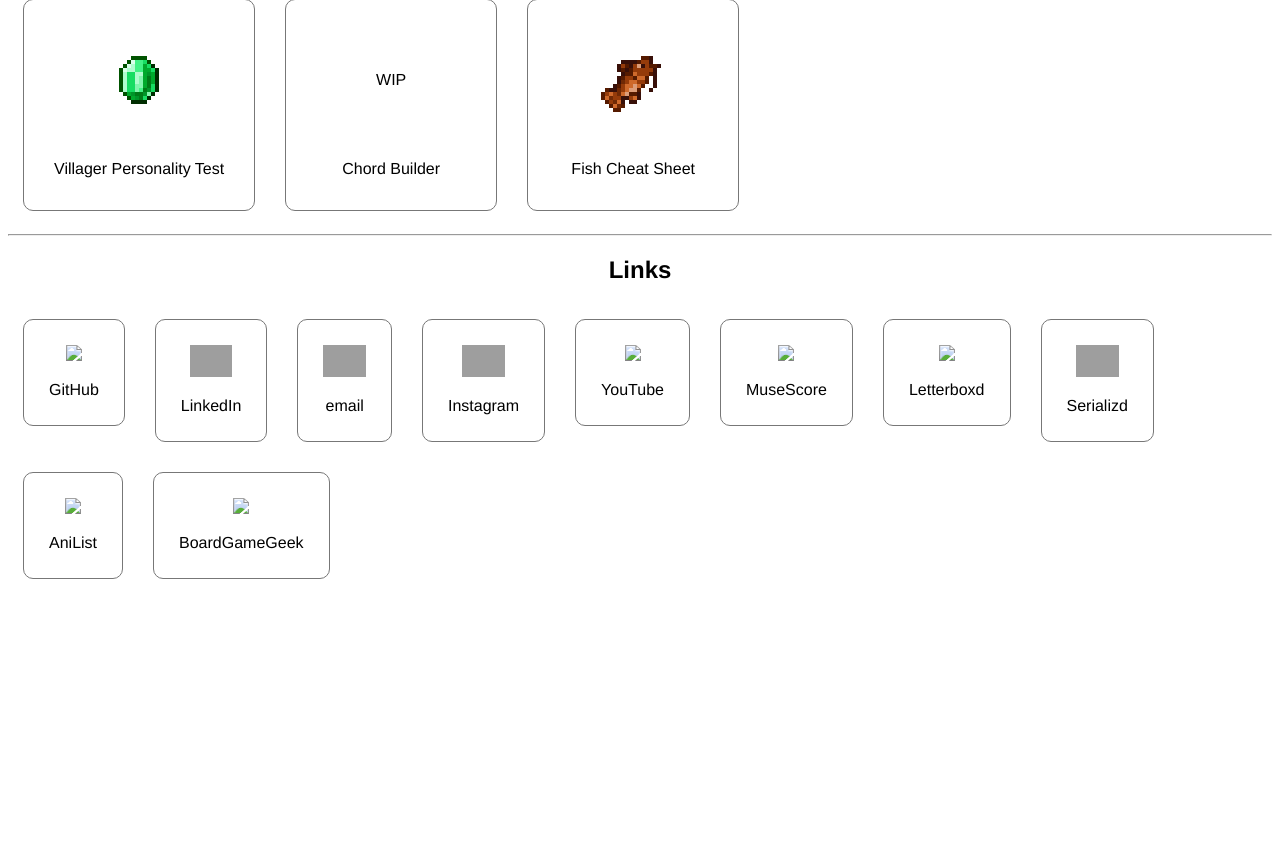
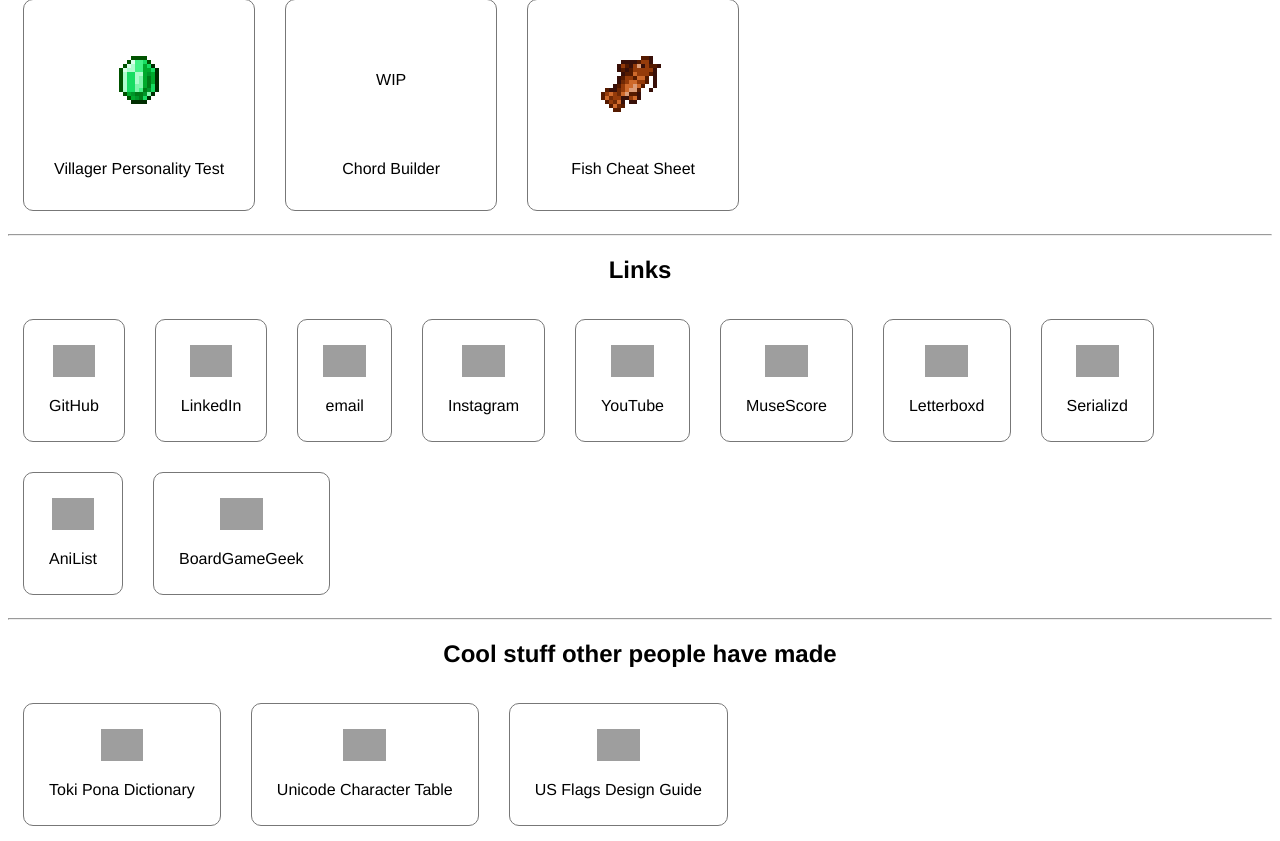
Before and after one commit to idculver27/idculver.net, a PHP site: page / in a window 1280 px wide. Shown: the part 437-1278 px from the top of the page. Before the commit the page ends 1016 px from the top, so only its background shows below. Run offline with PHP 8.4, Linux system fonts and the light colour scheme; grey boxes are pictures that could not be loaded.

Commit message:
Add cool stuff section and change externals icons to use icon.horse API

```diff
--- a/index.html
+++ b/index.html
@@ -1,5 +1,6 @@
 <!DOCTYPE html>
 <html lang="en-US">
+
 <head>
 	<meta charset="UTF-8">
 	<meta name="viewport" content="width=device-width, initial-scale=1.0">
@@ -8,6 +9,7 @@
 	<link rel="stylesheet" href="styles/index.css">
 	<script src="src/index.js" type="module"></script>
 </head>
+
 <body>
 	<div class="main">
 		<div id="isaacDiv">
@@ -34,7 +36,7 @@
 		<hr>
 		<h2>Pages</h2>
 		<div class="pages">
-            <a class="tile" href="icsflags.html" >
+			<a class="tile" href="icsflags.html">
 				<div class="thumb">
 					<img src="images/ICSflags.svg">
 				</div>
@@ -77,51 +79,69 @@
 				<p>Fish Cheat Sheet</p>
 			</a>
 		</div>
-        <br style="clear: left;">
+		<br class="clearfloat">
 		<hr>
 		<h2>Links</h2>
 		<div class="links">
 			<a class="tinytile" href="https://github.com/idculver27">
-                <img class="icon" src="https://github.githubassets.com/favicons/favicon.svg"> <!--fix color-->
+				<img class="icon" src="https://icon.horse/icon/github.com">
 				<p>GitHub</p>
 			</a>
 			<a class="tinytile" href="https://www.linkedin.com/in/idculver/">
-                <img class="icon" src="https://static.licdn.com/aero-v1/sc/h/al2o9zrvru7aqj8e1x2rzsrca">
+				<img class="icon" src="https://icon.horse/icon/www.linkedin.com">
 				<p>LinkedIn</p>
 			</a>
 			<a class="tinytile" href="mailto: idculver27@gmail.com">
-                <img class="icon" src="https://ssl.gstatic.com/ui/v1/icons/mail/rfr/gmail.ico">
+				<img class="icon" src="https://icon.horse/icon/mail.google.com">
 				<p>email</p>
 			</a>
 			<a class="tinytile" href="https://www.instagram.com/isaac_culver_/">
-                <img class="icon" src="https://static.cdninstagram.com/rsrc.php/v3/yI/r/VsNE-OHk_8a.png">
+				<img class="icon" src="https://icon.horse/icon/www.instagram.com">
 				<p>Instagram</p>
 			</a>
 			<a class="tinytile" href="https://www.youtube.com/@IsaacCulver">
-                <img class="icon" src="https://www.youtube.com/s/desktop/6b6081dd/img/favicon_32x32.png">
+				<img class="icon" src="https://icon.horse/icon/www.youtube.com">
 				<p>YouTube</p>
 			</a>
 			<a class="tinytile" href="https://musescore.com/isaac_culver">
-                <img class="icon" src="https://musescore.com/static/public/musescore/img/product_icons/favicon-32x32_ver1725787515.png">
+				<img class="icon" src="https://icon.horse/icon/musescore.com">
 				<p>MuseScore</p>
 			</a>
 			<a class="tinytile" href="https://letterboxd.com/idculver27/">
-                <img class="icon" src="https://letterboxd.com/favicon.ico">
+				<img class="icon" src="https://icon.horse/icon/letterboxd.com">
 				<p>Letterboxd</p>
 			</a>
 			<a class="tinytile" href="https://www.serializd.com/user/idculver27/profile">
-                <img class="icon" src="https://icons.duckduckgo.com/ip3/www.serializd.com.ico"> <!--I can't find it in the source code-->
+				<img class="icon" src="https://icon.horse/icon/www.serializd.com">
 				<p>Serializd</p>
 			</a>
 			<a class="tinytile" href="https://anilist.co/user/idculver27/">
-                <img class="icon" src="https://anilist.co/img/icons/favicon-32x32.png">
+				<img class="icon" src="https://icon.horse/icon/anilist.co">
 				<p>AniList</p>
 			</a>
 			<a class="tinytile" href="https://boardgamegeek.com/collection/user/idculver27">
-                <img class="icon" src="https://cf.geekdo-static.com/icons/favicon2.ico">
+				<img class="icon" src="https://icon.horse/icon/boardgamegeek.com">
 				<p>BoardGameGeek</p>
+			</a>
+		</div>
+		<br class="clearfloat">
+		<hr>
+		<h2>Cool stuff other people have made</h2>
+		<div class="coolstuff">
+			<a class="tinytile" href="https://linku.la/">
+				<img class="icon" src="https://icon.horse/icon/linku.la">
+				<p>Toki Pona Dictionary</p>
+			</a>
+			<a class="tinytile" href="https://symbl.cc/en/unicode-table/">
+				<img class="icon" src="https://icon.horse/icon/symbl.cc">
+				<p>Unicode Character Table</p>
+			</a>
+			<a class="tinytile" href="https://usflags.design/">
+				<img class="icon" src="https://icon.horse/icon/usflags.design">
+				<p>US Flags Design Guide</p>
 			</a>
 		</div>
 	</div>
 </body>
+
 </html>
--- a/styles/index.css
+++ b/styles/index.css
@@ -2,38 +2,54 @@
 	font-family: "Aurebesh";
 	src: url("../fonts/Aurebesh.ttf");
 }
-a:link, a:visited {
+
+a:link,
+a:visited {
 	color: black;
 	text-decoration: none;
 }
+
 body {
 	font-family: "Helvetica", sans-serif;
 }
-h1, h2 {
+
+h1,
+h2 {
 	text-align: center;
 }
+
 hr {
 	color: #777777;
 }
+
 img {
 	min-height: 64px;
 	max-height: 100%;
 	max-width: 100%;
 }
+
 .aurebesh {
 	font-family: "Aurebesh", monospace;
 }
+
+.clearfloat {
+	clear: left;
+}
+
 .icon {
 	height: 32px;
 	min-height: auto;
 }
+
 .main {
 	margin: auto;
 	max-width: 1500px;
 }
+
 .pixel {
 	image-rendering: pixelated;
 }
+
 .thumb {
 	align-items: center;
 	display: flex;
@@ -44,6 +60,7 @@ img {
 	overflow: hidden;
 	width: 150px;
 }
+
 .tile {
 	border: 1px solid #777777;
 	border-radius: 10px;
@@ -53,6 +70,7 @@ img {
 	padding: 30px;
 	text-align: center;
 }
+
 .tinytile {
 	border: 1px solid #777777;
 	border-radius: 10px;
@@ -62,18 +80,25 @@ img {
 	padding-bottom: 10px;
 	text-align: center;
 }
-.tile:hover, .tinytile:hover {
+
+.tile:hover,
+.tinytile:hover {
 	background-color: #777777;
 	transition: 0.2s;
 }
+
 #isaacDiv {
-    height: 80px;
+	min-height: 80px;
 	text-align: center;
 }
+
 @media (prefers-color-scheme: dark) {
-    a:link, a:visited {
+
+	a:link,
+	a:visited {
 		color: white;
 	}
+
 	body {
 		background-color: black;
 		color: white;
```
Lines whose indentation alone changed are shown as unchanged.
